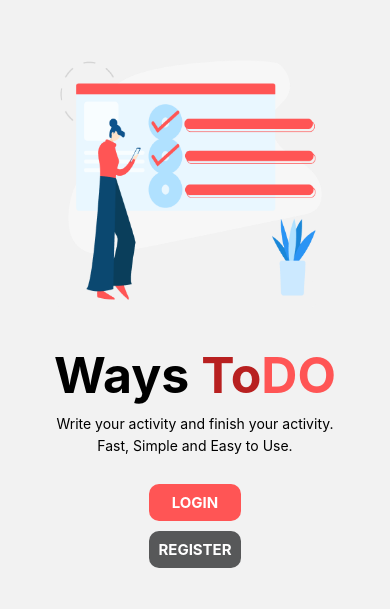
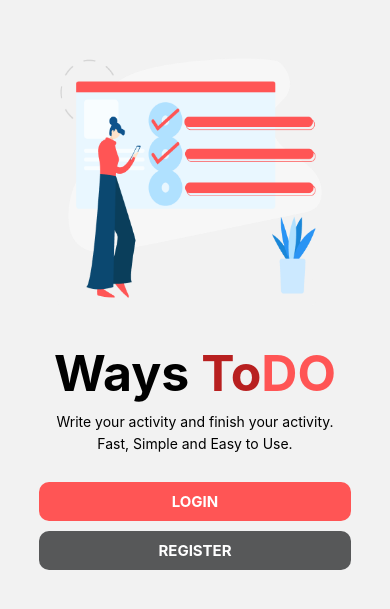
Before and after one commit to andikatp/todo, a React Native app: screen /Home in a window 390 px wide. Shown: the part 121-730 px from the top of the page. Built offline with nearby package versions, Linux system fonts and the light colour scheme.

Commit message:
perbaiki button home

```diff
--- a/src/screens/Home.js
+++ b/src/screens/Home.js
@@ -62,19 +62,20 @@ const styles = StyleSheet.create({
   },
   buttonsContainer: {
     marginTop: 30,
+    width: "80%",
   },
   loginButton: {
     backgroundColor: "#FF5555",
-    marginHorizontal: 60,
-    padding: 9,
+    padding: 10,
     borderRadius: 10,
     marginBottom: 10,
+    width: "100%",
   },
   registerButton: {
     backgroundColor: "#575859",
-    marginHorizontal: 60,
-    padding: 9,
+    padding: 10,
     borderRadius: 10,
+    width: "100%",
   },
   buttonText: {
     color: "white",
--- a/src/screens/LoginPage.js
+++ b/src/screens/LoginPage.js
@@ -120,7 +120,7 @@ const styles = StyleSheet.create({
     marginTop: "3rem",
     borderRadius: 10,
     padding: 15,
-    borderWidth: 5,
+    borderWidth: 1,
     borderColor: "gray",
     fontSize: 17,
   },
--- a/src/screens/RegisterPage.js
+++ b/src/screens/RegisterPage.js
@@ -128,7 +128,7 @@ const styles = StyleSheet.create({
     backgroundColor: "#cfd0d1",
     marginTop: "1rem",
     padding: 15,
-    borderWidth: 5,
+    borderWidth: 1,
     borderColor: "gray",
     borderRadius: 10,
     fontSize: 17,
```
